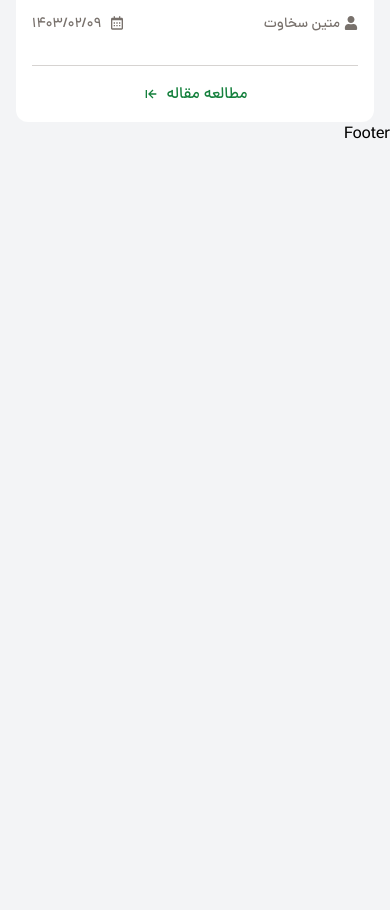
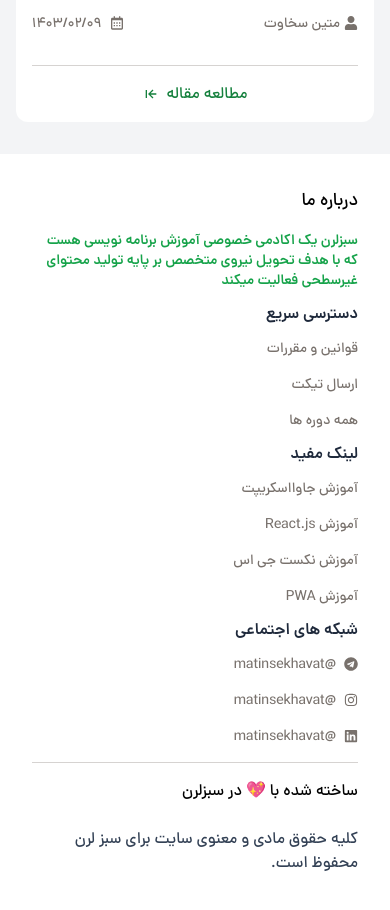
Before and after one commit to matinsekhavat/sabzlearn-clone, a React (Vite) app: page / in a window 390 px wide. Shown: the part 6480-7390 px from the top of the page. Before the commit the page ends 6626 px from the top, so only its background shows below. Built offline with nearby package versions, Linux system fonts and the light colour scheme.

Commit message:
implement all ui in Footer (Fully responsive)

```diff
--- a/src/ui/Footer.tsx
+++ b/src/ui/Footer.tsx
@@ -1,5 +1,56 @@
+import { FaInstagram, FaLinkedin, FaTelegram } from "react-icons/fa";
+import FooterAccessLink from "./FooterAccessLink";
+
 function Footer() {
-  return <div>Footer</div>;
+  return (
+    <footer className="bg-white  py-8 px-4 mt-8">
+      <div className="container">
+        {/* access link */}
+        <div className="grid grid-1 sm:grid-cols-2 sm:gap-8 md:grid-cols-4 pb-4 ">
+          <div className="space-y-4">
+            <h3 className="text-lg">درباره ما</h3>
+            <p className="text-green-600 font-semibold text-sm">
+              سبزلرن یک اکادمی خصوصی آموزش برنامه نویسی هست که با هدف تحویل
+              نیروی متخصص بر پایه تولید محتوای غیرسطحی فعالیت میکند
+            </p>
+          </div>
+          <FooterAccessLink
+            headTitle="دسترسی سریع"
+            accessLink={[
+              { title: "قوانین و مقررات", path: "/" },
+              { title: "ارسال تیکت", path: "/" },
+              { title: "همه دوره ها", path: "/" },
+            ]}
+          />
+          <FooterAccessLink
+            headTitle="لینک مفید"
+            accessLink={[
+              { title: "آموزش جاوااسکریپت", path: "/" },
+              { title: "آموزش React.js", path: "/" },
+              { title: "آموزش نکست جی اس", path: "/" },
+              { title: "آموزش PWA", path: "/" },
+            ]}
+          />
+          <FooterAccessLink
+            headTitle="شبکه های اجتماعی"
+            hasIcon={true}
+            accessLink={[
+              { title: "@matinsekhavat", path: "/", icons: <FaTelegram /> },
+              { title: "@matinsekhavat", path: "/", icons: <FaInstagram /> },
+              { title: "@matinsekhavat", path: "/", icons: <FaLinkedin /> },
+            ]}
+          />
+        </div>
+        {/* footer downside */}
+        <div className="border-t border-stone-300 py-4 flex flex-col gap-y-6 sm:flex-row sm:justify-between">
+          <p>ساخته شده با 💖 در سبزلرن</p>
+          <p className="text-slate-700">
+            کلیه حقوق مادی و معنوی سایت برای سبز لرن محفوظ است.
+          </p>
+        </div>
+      </div>
+    </footer>
+  );
 }
 
 export default Footer;
```
